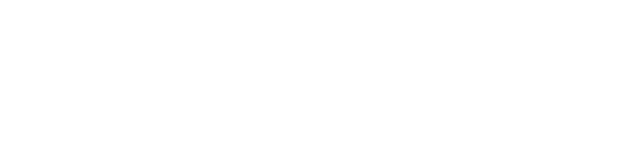
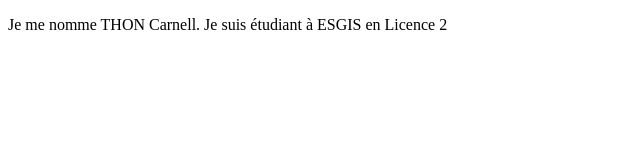
Before and after one commit to carnell0/git-mon-cv, a plain HTML site: page index.html in a window 1280 px wide. Shown: the whole page, without its empty margins (0-640 px from the left). Drawn offline with Linux system fonts and the light colour scheme.

Commit message:
mise en place de la section description

```diff
--- a/index.html
+++ b/index.html
@@ -7,6 +7,8 @@
     <link rel="stylesheet" href="style.css">
 </head>
 <body>
-
+    <p>
+        Je me nomme THON Carnell. Je suis étudiant à ESGIS en Licence 2
+    </p>
 </body>
 </html>
```
